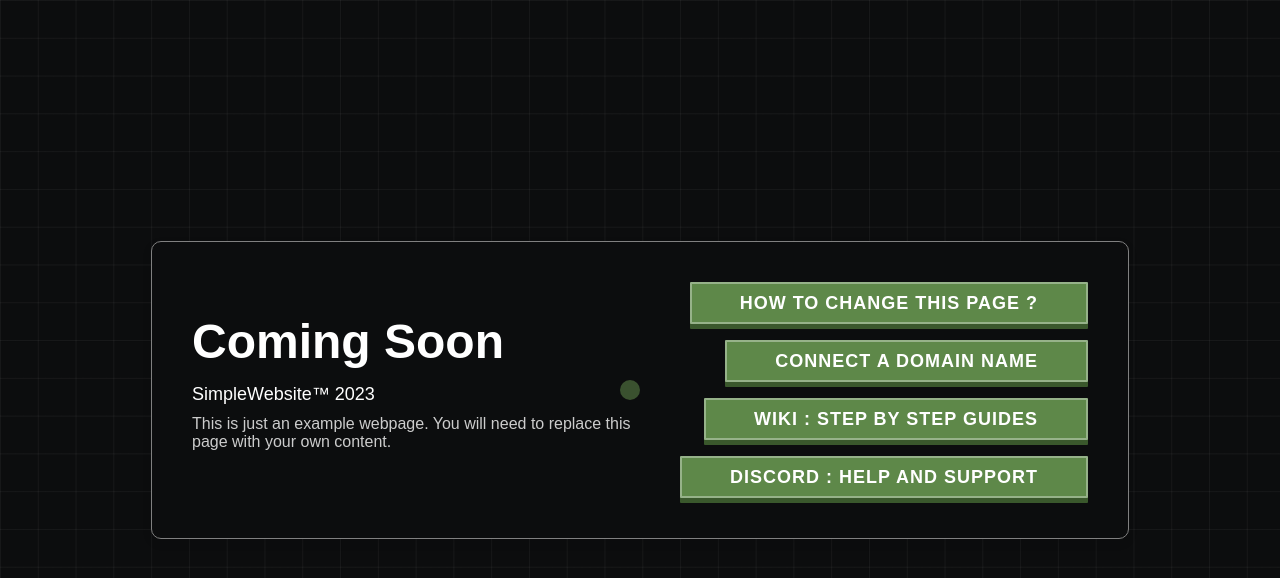
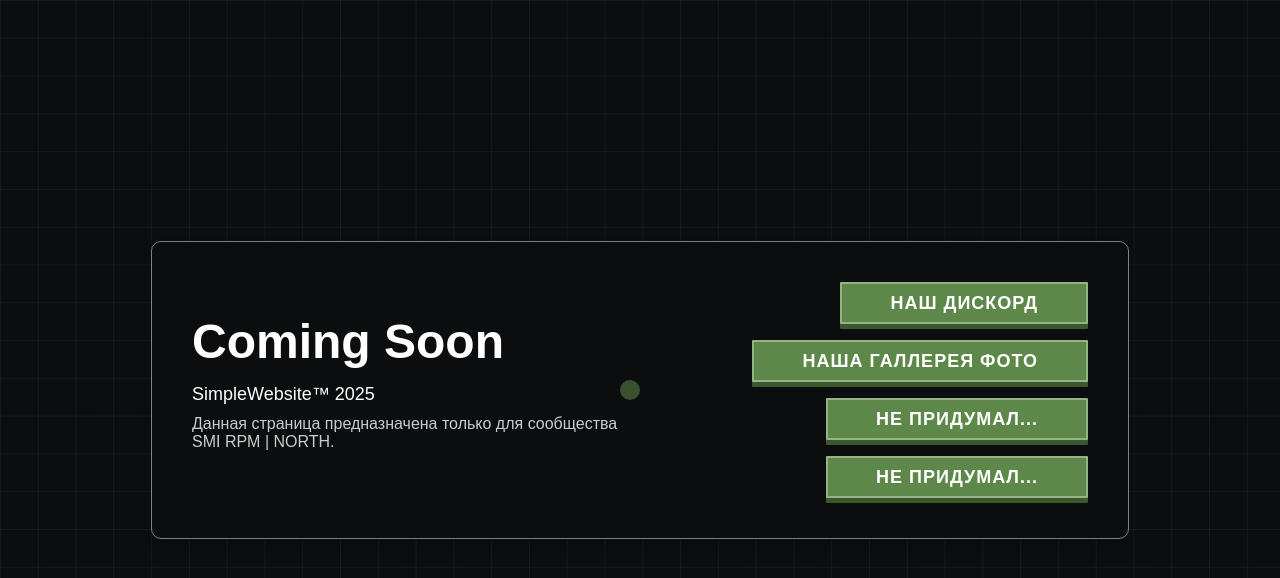
Before and after one commit to Quinsam/SMIRPM.github.io, a plain HTML site: page index.html in a window 1280 px wide. Drawn offline with Linux system fonts and the light colour scheme.

Commit message:
Обновление index.html

```diff
--- a/index.html
+++ b/index.html
@@ -3,7 +3,7 @@
 <head>
 <meta charset="UTF-8">
 <meta name="viewport" content="width=device-width, initial-scale=1.0">
-<title>Coming Soon - SimpleWebsite</title>
+<title>Coming Soon - SMI RPM | NORTH</title>
 <style>
   body {
     margin: 0;
@@ -183,21 +183,21 @@
 <div class="container">
   <div class="text-container">
     <div class="coming-soon">Coming Soon</div>
-    <div class="logo">SimpleWebsite™ 2023</div>
-    <div class="description">This is just an example webpage. You will need to replace this page with your own content.</div>
+    <div class="logo">SimpleWebsite™ 2025</div>
+    <div class="description">Данная страница предназначена только для сообщества SMI RPM | NORTH.</div>
   </div>
   <div class="buttons">
     <div class="button" onclick="window.open('https://www.example.com')">
-      <span class="button-text">How To Change This page ?</span>
+      <span class="button-text">Наш дискорд</span>
     </div>
     <div class="button" onclick="window.open('https://www.example.com')">
-      <span class="button-text">Connect A Domain Name</span>
+      <span class="button-text">Наша галлерея фото</span>
     </div>
     <div class="button" onclick="window.open('https://www.example.com')">
-      <span class="button-text">Wiki : Step by Step Guides</span>
+      <span class="button-text">Не придумал...</span>
     </div>
     <div class="button" onclick="window.open('https://www.example.com')">
-      <span class="button-text">Discord : Help And Support</span>
+      <span class="button-text">Не придумал...</span>
     </div>
   </div>
 </div>
```
